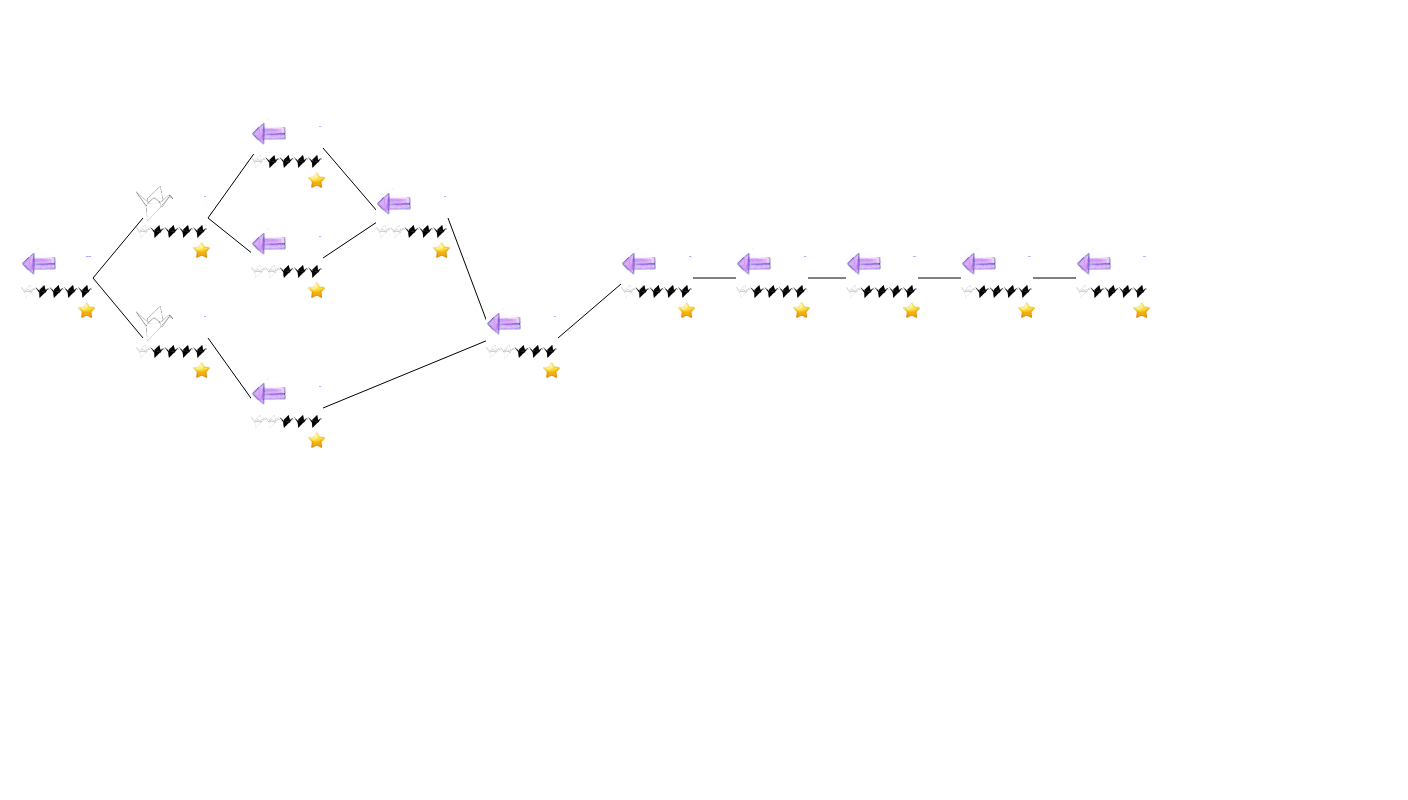
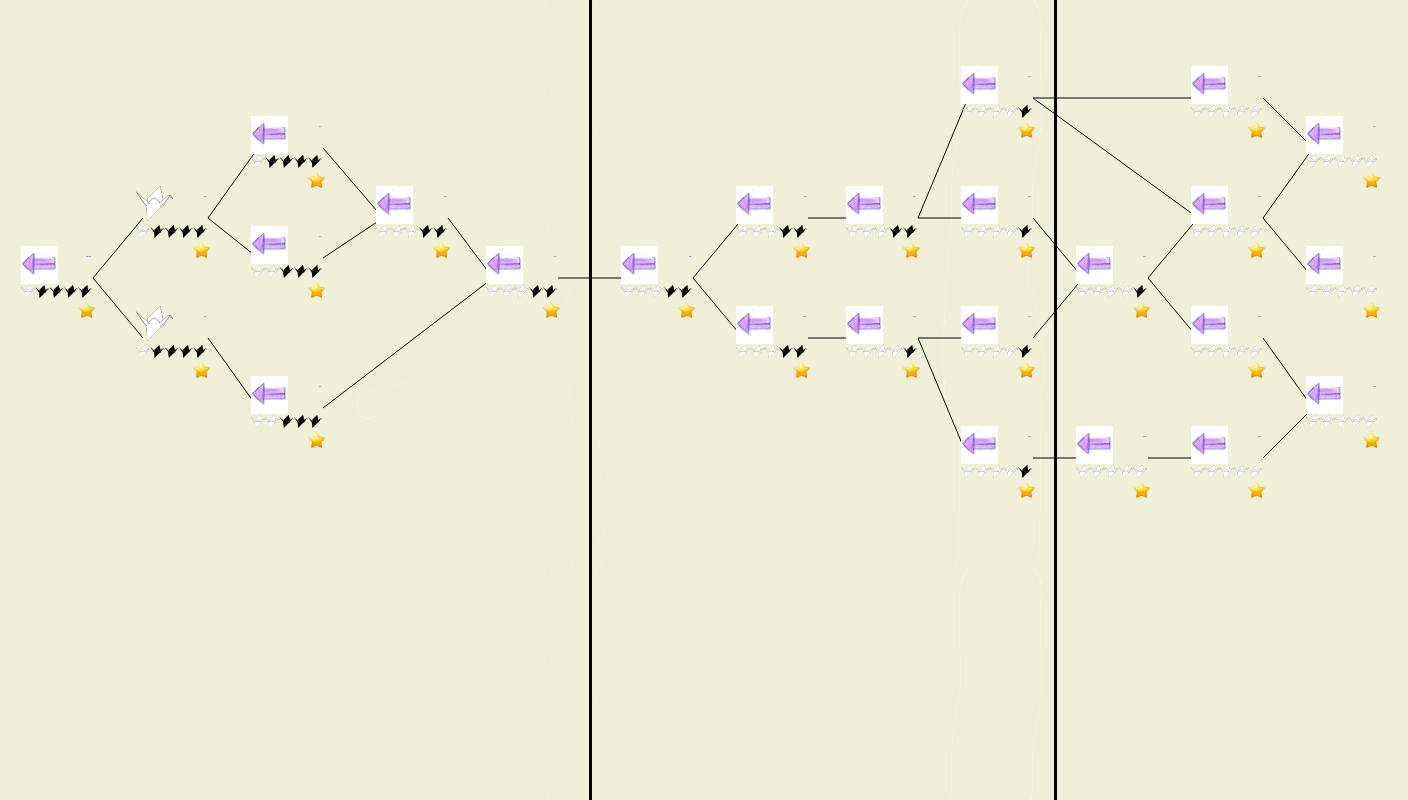
Before and after one commit to LuisMiranda132/interfaces, a plain HTML site: page widget.html in a window 1280 px wide. Shown: the whole page, 1408 px wide, since content can reach past the window. Drawn offline with Linux system fonts and the light colour scheme.

Commit message:
arreglado el grafo en widget.html

```diff
--- a/data.js
+++ b/data.js
@@ -59,7 +59,7 @@ WidgetCallBack([
         "id":"4",
         "top":"185px",
         "left":"375px",
-        "dif":"2",
+        "dif":"3",
         "prev":[3,4]
 
     },
@@ -67,9 +67,9 @@ WidgetCallBack([
         "image_ori":"arrow1.jpg",
         "name":"F7",
         "id":"5",
-        "top":"305px",
+        "top":"245px",
         "left":"485px",
-        "dif":"2",
+        "dif":"3",
         "prev":[6,5]
     },
     {
@@ -78,67 +78,162 @@ WidgetCallBack([
         "id":"6",
         "top":"245px",
         "left":"620px",
-        "dif":"1",
+        "dif":"3",
         "prev":[7]
     },
     {
         "image_ori":"arrow1.jpg",
         "name":"F9",
         "id":"7",
-        "top":"245px",
+        "top":"185px",
         "left":"735px",
-        "dif":"1",
+        "dif":"3",
         "prev":[8]
     },
     {
         "image_ori":"arrow1.jpg",
         "name":"F10",
         "id":"7",
-        "top":"245px",
-        "left":"845px",
-        "dif":"1",
-        "prev":[9]
+        "top":"305px",
+        "left":"735px",
+        "dif":"3",
+        "prev":[8]
     },
     {
         "image_ori":"arrow1.jpg",
         "name":"F11",
         "id":"7",
-        "top":"245px",
-        "left":"960px",
-        "dif":"1",
-        "prev":[10]
+        "top":"185px",
+        "left":"845px",
+        "dif":"3",
+        "prev":[9]
     },
     {
         "image_ori":"arrow1.jpg",
         "name":"F12",
         "id":"7",
-        "top":"245px",
-        "left":"1075px",
-        "dif":"1",
+        "top":"185px",
+        "left":"960px",
+        "dif":"4",
         "prev":[11]
-    },
-    {
-        "image_ori":"arrow1.jpg",
-        "name":"F11",
-        "id":"7",
-        "top":"245px",
-        "left":"1190px",
-        "dif":"1"
-    },
-    {
-        "image_ori":"arrow1.jpg",
-        "name":"F12",
-        "id":"7",
-        "top":"245px",
-        "left":"1305px",
-        "dif":"1"
     },
     {
         "image_ori":"arrow1.jpg",
         "name":"F13",
         "id":"7",
+        "top":"65px",
+        "left":"960px",
+        "dif":"4",
+        "prev":[11]
+
+    },
+    {
+        "image_ori":"arrow1.jpg",
+        "name":"F14",
+        "id":"7",
+        "top":"305px",
+        "left":"845px",
+        "dif":"4",
+        "prev":[10]
+    },
+    {
+        "image_ori":"arrow1.jpg",
+        "name":"F15",
+        "id":"7",
+        "top":"425px",
+        "left":"960px",
+        "dif":"4",
+        "prev":[14]
+    }
+    ,
+    {
+        "image_ori":"arrow1.jpg",
+        "name":"F16",
+        "id":"7",
+        "top":"305px",
+        "left":"960px",
+        "dif":"4",
+        "prev":[14]
+    },
+    {
+        "image_ori":"arrow1.jpg",
+        "name":"F17",
+        "id":"7",
         "top":"245px",
-        "left":"1420px",
-        "dif":"1"
+        "left":"1075px",
+        "dif":"4",
+        "prev":[16,12]
+    },
+    {
+        "image_ori":"arrow1.jpg",
+        "name":"F18",
+        "id":"7",
+        "top":"185px",
+        "left":"1190px",
+        "dif":"5",
+        "prev":[17,13]
+    },
+    {
+        "image_ori":"arrow1.jpg",
+        "name":"F19",
+        "id":"7",
+        "top":"305px",
+        "left":"1190px",
+        "dif":"5",
+        "prev":[17]
+    },
+    {
+        "image_ori":"arrow1.jpg",
+        "name":"F20",
+        "id":"7",
+        "top":"425px",
+        "left":"1075px",
+        "dif":"5",
+        "prev":[15]
+    },
+    {
+        "image_ori":"arrow1.jpg",
+        "name":"F21",
+        "id":"7",
+        "top":"425px",
+        "left":"1190px",
+        "dif":"5",
+        "prev":[20]
+    },
+    {
+        "image_ori":"arrow1.jpg",
+        "name":"F22",
+        "id":"7",
+        "top":"65px",
+        "left":"1190px",
+        "dif":"5",
+        "prev":[13]
+    },
+    {
+        "image_ori":"arrow1.jpg",
+        "name":"F23",
+        "id":"7",
+        "top":"115px",
+        "left":"1305px",
+        "dif":"5",
+        "prev":[22,18]
+    },
+    {
+        "image_ori":"arrow1.jpg",
+        "name":"F24",
+        "id":"7",
+        "top":"245px",
+        "left":"1305px",
+        "dif":"5",
+        "prev":[18]
+    },
+    {
+        "image_ori":"arrow1.jpg",
+        "name":"F25",
+        "id":"7",
+        "top":"375px",
+        "left":"1305px",
+        "dif":"5",
+        "prev":[19,21]
     }
 ]);
--- a/widget.html
+++ b/widget.html
@@ -1,4 +1,4 @@
-<html width="1163px" height="567px">
+<html width="2000px" height="567px">
   <head>
     <meta charset="UTF-8">
     <title>Welp</title>
@@ -11,12 +11,12 @@
 
   </head>
 
-  <body style="background:F0F0D8">
+  <body style="background-image:url(backWidget.png)">
   <script type='text/javascript'>
     wWidth = "75px";
     wHeight = "75px";
     wTitle = "walp";
-    document.write('<div style="width:100%;height:100%"id="myFirstWidget"><canvas id="myCanvas" width="1163px" height="537px" style="position:relative;"></canvas></div>');
+    document.write('<div style="width:100%;height:100%"id="myFirstWidget"><canvas id="myCanvas" width="1400px" height="537px" style="position:relative;"></canvas></div>');
     document.write('<scr'+'ipt type="text/JavaScript" src="bootstrap.js" /></scr'+'ipt>');
   </script>
 
--- a/widget.js
+++ b/widget.js
@@ -3,7 +3,7 @@ function WidgetCallBack(JSONobject)
     var wHelloWorld;
     var wHTML = "";
 
-    for(i=0;i<13;i++){
+    for(i=0;i<26;i++){
 
         wHelloWorld = JSONobject[i];
         wHTML += ('<a href="notyet.html">')
@@ -20,7 +20,7 @@ function WidgetCallBack(JSONobject)
        wHTML = "";
     }
 
-    for(i=0;i<13;i++){
+    for(i=0;i<26;i++){
         var pos = JSONobject[i].prev;
         for(j=0;j<pos.length;j++){
             var lastLeft = parseInt(JSONobject[i].left,10);
```
Also changed, not shown: backWidget.png (added).
